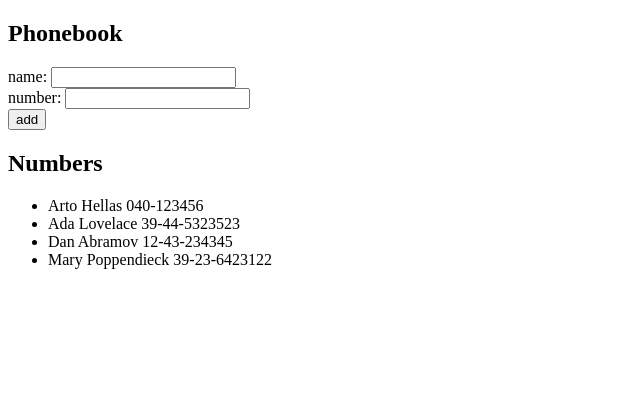
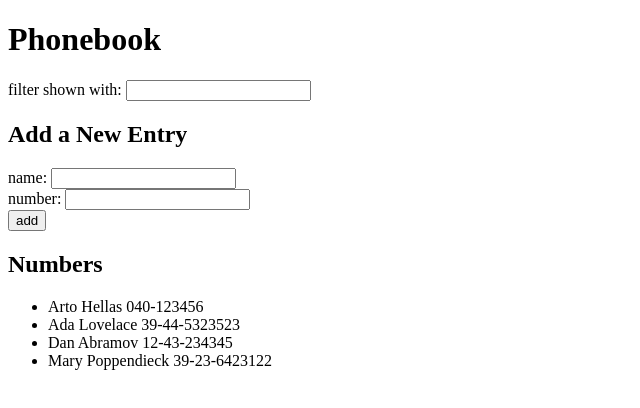
Before and after one commit to dake3601/FullStackOpen, a React (Create React App) app in the folder part2/phonebook/: page / in a window 1280 px wide. Shown: the top 408 px of the page, without its empty margins (0-640 px from the left). Built offline with nearby package versions, Linux system fonts and the light colour scheme.

Commit message:
Part 2.9

```diff
--- a/part2/phonebook/src/App.js
+++ b/part2/phonebook/src/App.js
@@ -9,6 +9,7 @@ const App = () => {
   ])
   const [newName, setNewName] = useState('')
   const [newNumber, setNewNumber] = useState('')
+  const [filter, setNewFilter] = useState('');
 
   const addPerson = (event) => {
     event.preventDefault();
@@ -36,9 +37,27 @@ const App = () => {
     setNewNumber(event.target.value)
   }
 
+  const handleFilterChange = (event) => {
+    setNewFilter(event.target.value)
+  }
+
+  const personsToShow = filter === ''
+                        ? persons
+                        : persons.filter(({ name }) =>
+                            name.toLowerCase().includes(filter.toLowerCase()))
+
   return (
     <div>
-      <h2>Phonebook</h2>
+      <h1>Phonebook</h1>
+      <form onSubmit={addPerson}>
+        <div>
+          filter shown with: <input
+                  value={filter}
+                  onChange={handleFilterChange}
+                />
+        </div>
+      </form>
+      <h2>Add a New Entry</h2>
       <form onSubmit={addPerson}>
         <div>
           name: <input
@@ -58,7 +77,7 @@ const App = () => {
       </form>
       <h2>Numbers</h2>
       <ul>
-        {persons.map(({ name, number }) => <li key={name}>{name} {number}</li>)}
+        {personsToShow.map(({ name, number }) => <li key={name}>{name} {number}</li>)}
       </ul>
     </div>
   )
```
